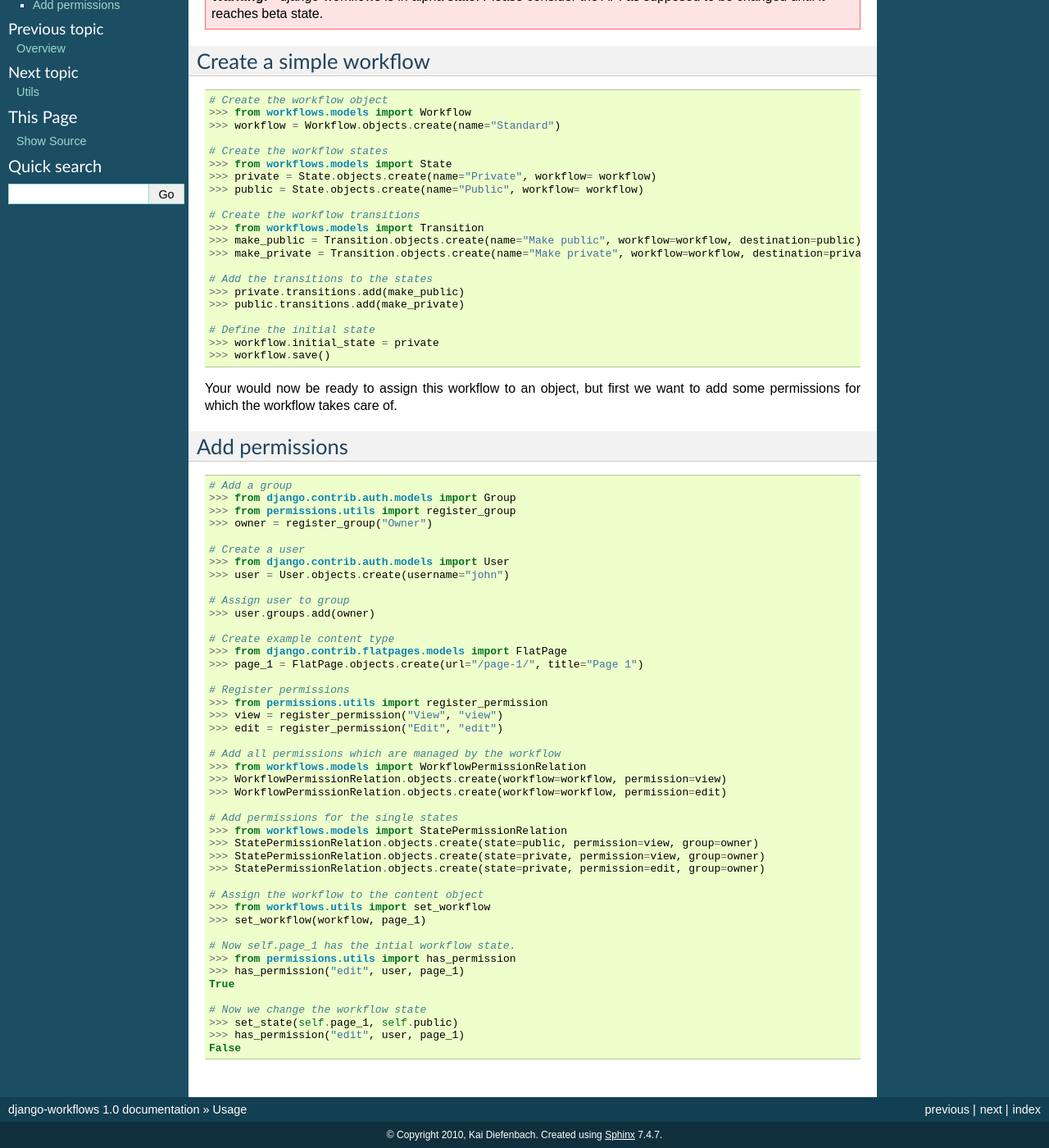
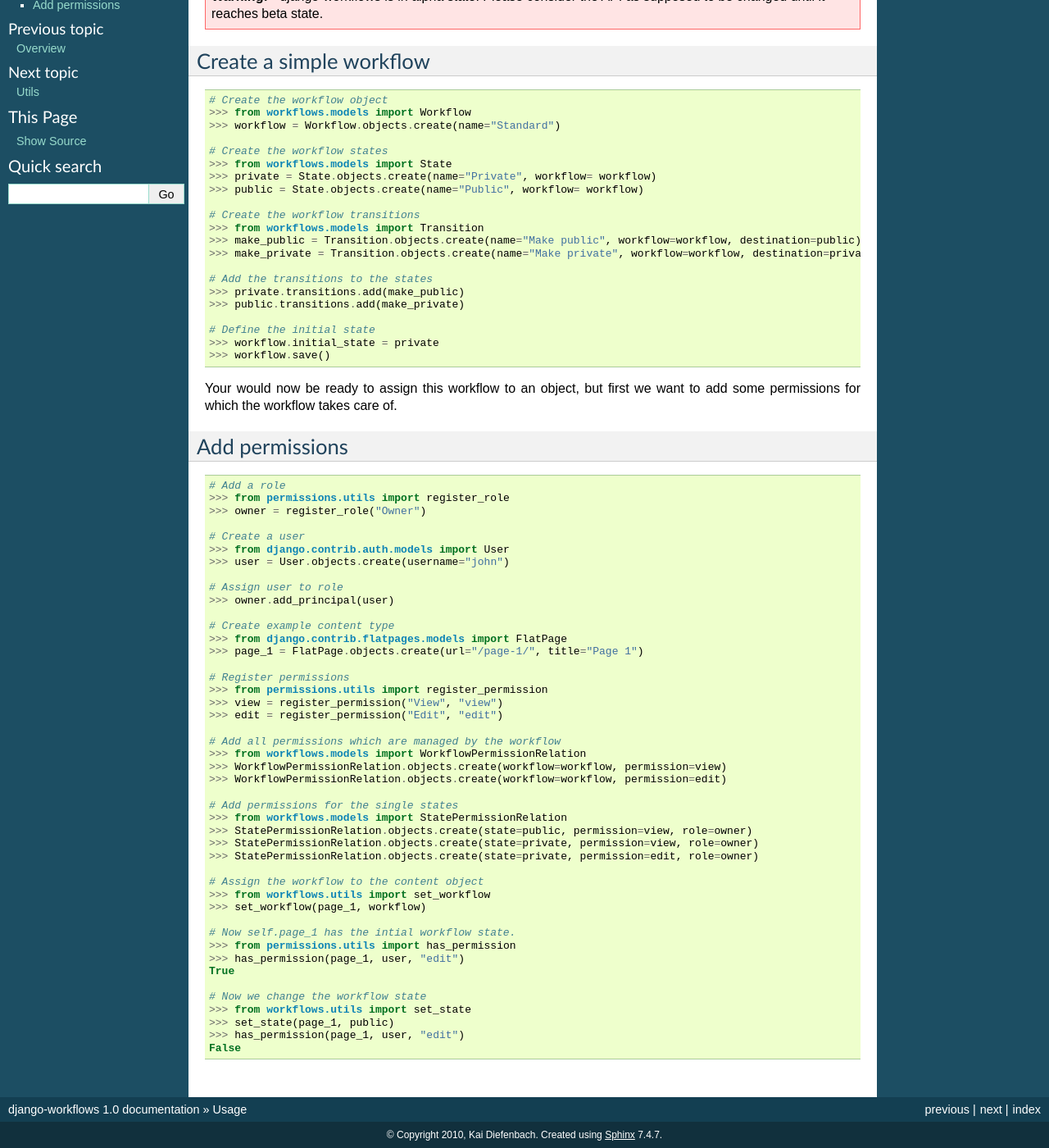
Before and after one commit to diefenbach/django-workflows, a Sphinx documentation site: the page built from docs/usage.rst, in a window 1280 px wide and 1400 px high, scrolled down 108 px. Shown: the whole window at 82% size. Built offline with Sphinx 7.4.7, drawn with Linux system fonts in a browser that asks for light colours.

Commit message:
Updated docs

```diff
--- a/docs/api.rst
+++ b/docs/api.rst
@@ -14,10 +14,11 @@ Workflow
 .. autofunction:: workflows.utils.set_workflow_for_model
 
 .. autofunction:: workflows.utils.remove_workflow
-.. autofunction:: workflows.utils.remove_workflow_for_object
-.. autofunction:: workflows.utils.remove_workflow_for_model
+.. autofunction:: workflows.utils.remove_workflow_from_object
+.. autofunction:: workflows.utils.remove_workflow_from_model
 
 .. autofunction:: workflows.utils.get_workflow
+.. autofunction:: workflows.utils.get_workflow_for_object
 .. autofunction:: workflows.utils.get_workflow_for_model
 
 .. autofunction:: workflows.utils.get_objects_for_workflow
--- a/docs/conf.py
+++ b/docs/conf.py
@@ -19,9 +19,14 @@ import sys, os
 #sys.path.append(os.path.abspath('.'))
 
 sys.path.append(os.path.abspath("../../../lfc_project"))
+sys.path.append(os.path.abspath("../../../parts/lfc"))
+sys.path.append(os.path.abspath("../../../parts/django"))
+sys.path.append(os.path.abspath("../../../parts/tagging"))
+sys.path.append(os.path.abspath("../../../parts/portlets"))
+sys.path.append(os.path.abspath("../../../parts/permissions"))
 sys.path.append(os.path.abspath("../../../parts/workflows"))
-sys.path.append(os.path.abspath("../../../parts/permissions"))
-sys.path.append(os.path.abspath("../../../parts/django"))
+
+from permissions import utils
 
 # -- General configuration -----------------------------------------------------
 
--- a/docs/usage.rst
+++ b/docs/usage.rst
@@ -42,17 +42,16 @@ Add permissions
 
 .. code-block:: python
 
-    # Add a group
-    >>> from django.contrib.auth.models import Group
-    >>> from permissions.utils import register_group
-    >>> owner = register_group("Owner")
+    # Add a role
+    >>> from permissions.utils import register_role
+    >>> owner = register_role("Owner")
 
     # Create a user
     >>> from django.contrib.auth.models import User
     >>> user = User.objects.create(username="john")
 
-    # Assign user to group
-    >>> user.groups.add(owner)
+    # Assign user to role
+    >>> owner.add_principal(user)
 
     # Create example content type
     >>> from django.contrib.flatpages.models import FlatPage
@@ -70,20 +69,21 @@ Add permissions
 
     # Add permissions for the single states
     >>> from workflows.models import StatePermissionRelation
-    >>> StatePermissionRelation.objects.create(state=public, permission=view, group=owner)
-    >>> StatePermissionRelation.objects.create(state=private, permission=view, group=owner)
-    >>> StatePermissionRelation.objects.create(state=private, permission=edit, group=owner)
+    >>> StatePermissionRelation.objects.create(state=public, permission=view, role=owner)
+    >>> StatePermissionRelation.objects.create(state=private, permission=view, role=owner)
+    >>> StatePermissionRelation.objects.create(state=private, permission=edit, role=owner)
 
     # Assign the workflow to the content object
     >>> from workflows.utils import set_workflow
-    >>> set_workflow(workflow, page_1)
+    >>> set_workflow(page_1, workflow)
 
     # Now self.page_1 has the intial workflow state.
     >>> from permissions.utils import has_permission
-    >>> has_permission("edit", user, page_1)
+    >>> has_permission(page_1, user, "edit")
     True
 
     # Now we change the workflow state
-    >>> set_state(self.page_1, self.public)
-    >>> has_permission("edit", user, page_1)
+    >>> from workflows.utils import set_state
+    >>> set_state(page_1, public)
+    >>> has_permission(page_1, user, "edit")
     False
```
Also changed, not shown: 1 other file.
